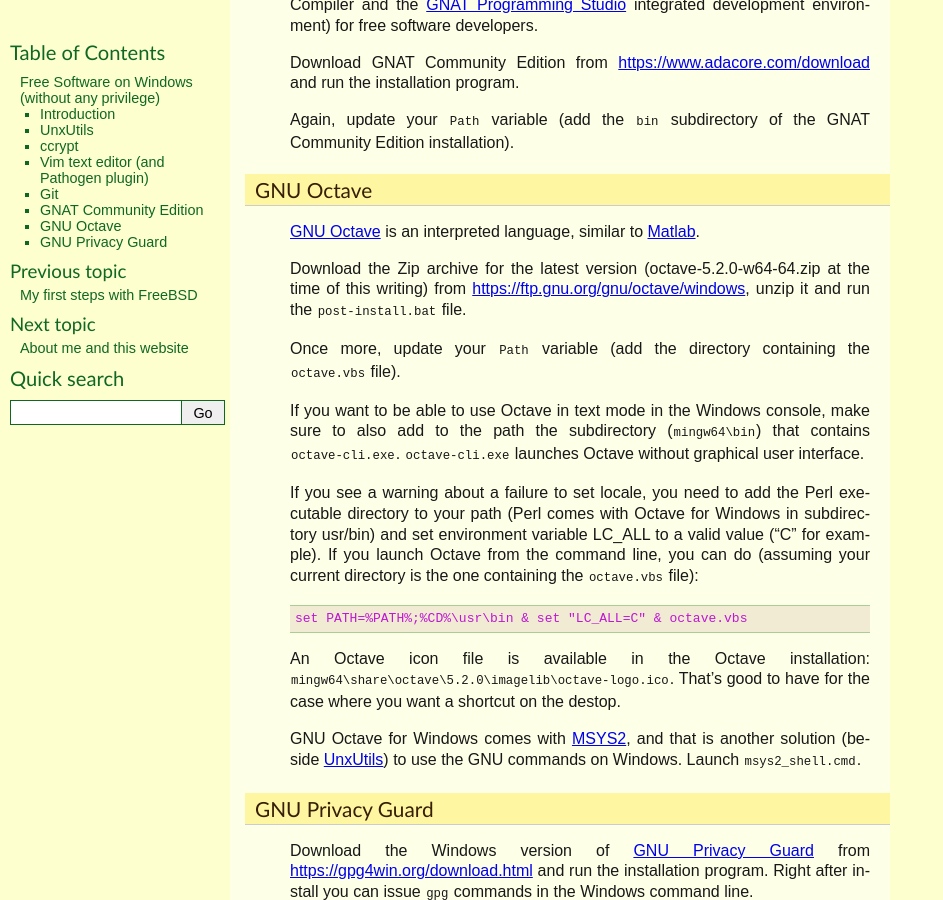
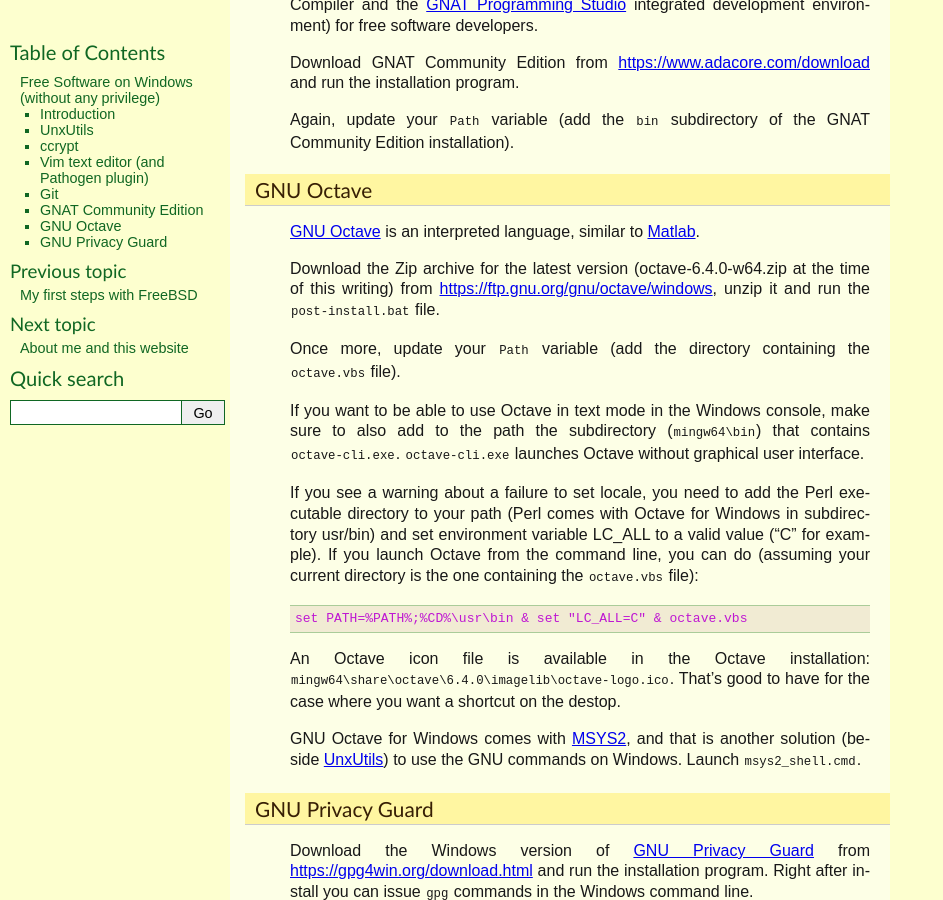
Before and after one commit to thierr26/thierr26_personal_notes_sphinx_sources, a Sphinx documentation site: the page built from source/fs_win_no_privilege.rst, in a window 1280 px wide and 900 px high, scrolled down 2106 px. Shown: the whole window, without its empty margins (0-943 px from the left). Built offline with Sphinx 7.4.7, drawn with Linux system fonts in a browser that asks for light colours.

Commit message:
Update GNU Octave for Windows version

```diff
--- a/source/fs_win_no_privilege.rst
+++ b/source/fs_win_no_privilege.rst
@@ -151,7 +151,7 @@
 `GNU Octave <https://wiki.octave.org/GNU_Octave_Wiki>`_ is an interpreted
 language, similar to `Matlab <https://en.wikipedia.org/wiki/MATLAB>`_.
 
-Download the Zip archive for the latest version (octave-5.2.0-w64-64.zip at the
+Download the Zip archive for the latest version (octave-6.4.0-w64.zip at the
 time of this writing) from https://ftp.gnu.org/gnu/octave/windows, unzip it and
 run the ``post-install.bat`` file.
 
@@ -172,7 +172,7 @@
   set PATH=%PATH%;%CD%\usr\bin & set "LC_ALL=C" & octave.vbs
 
 An Octave icon file is available in the Octave installation:
-``mingw64\share\octave\5.2.0\imagelib\octave-logo.ico``. That's good to have
+``mingw64\share\octave\6.4.0\imagelib\octave-logo.ico``. That's good to have
 for the case where you want a shortcut on the destop.
 
 GNU Octave for Windows comes with `MSYS2 <https://www.msys2.org>`_, and that is
```
